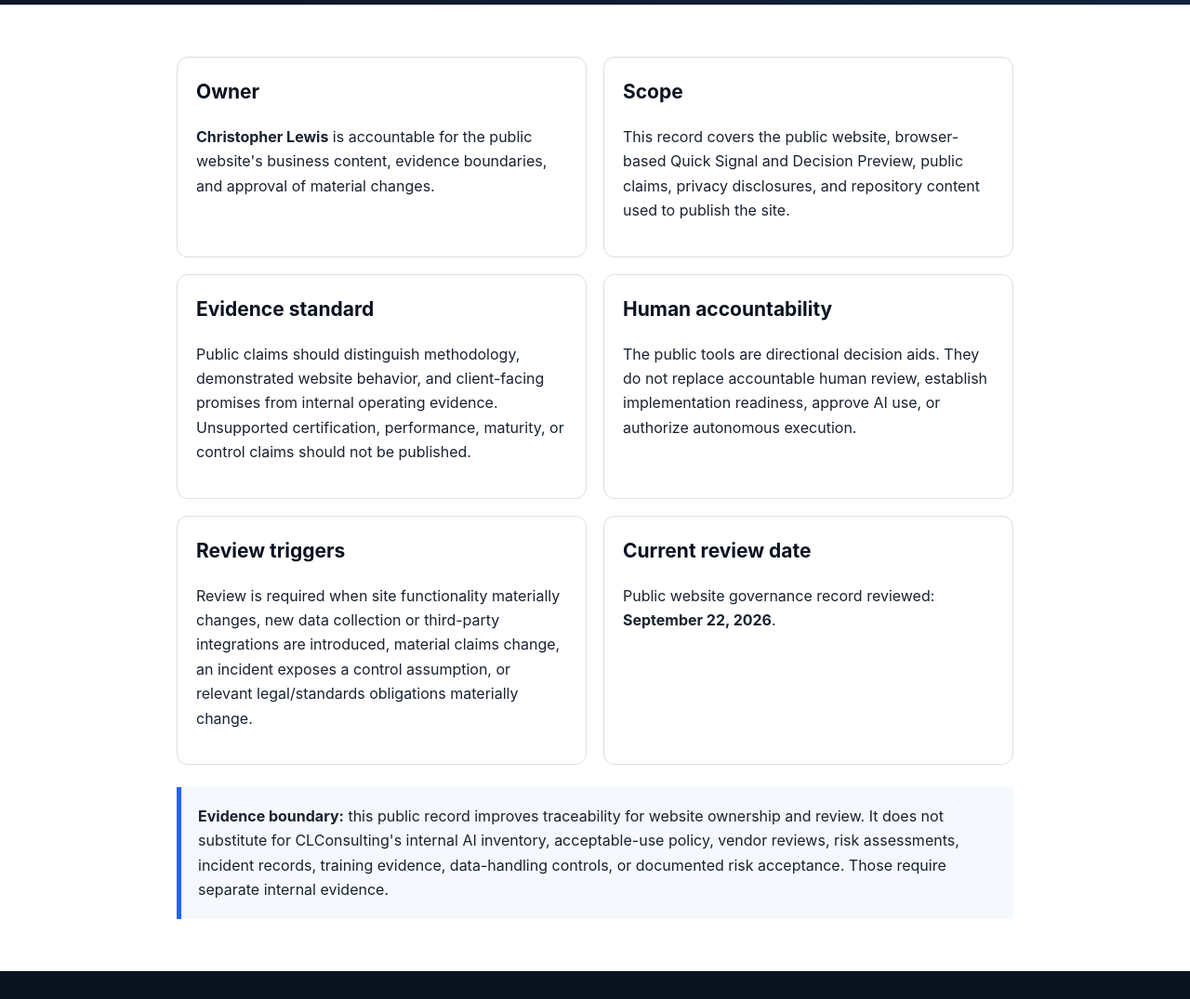
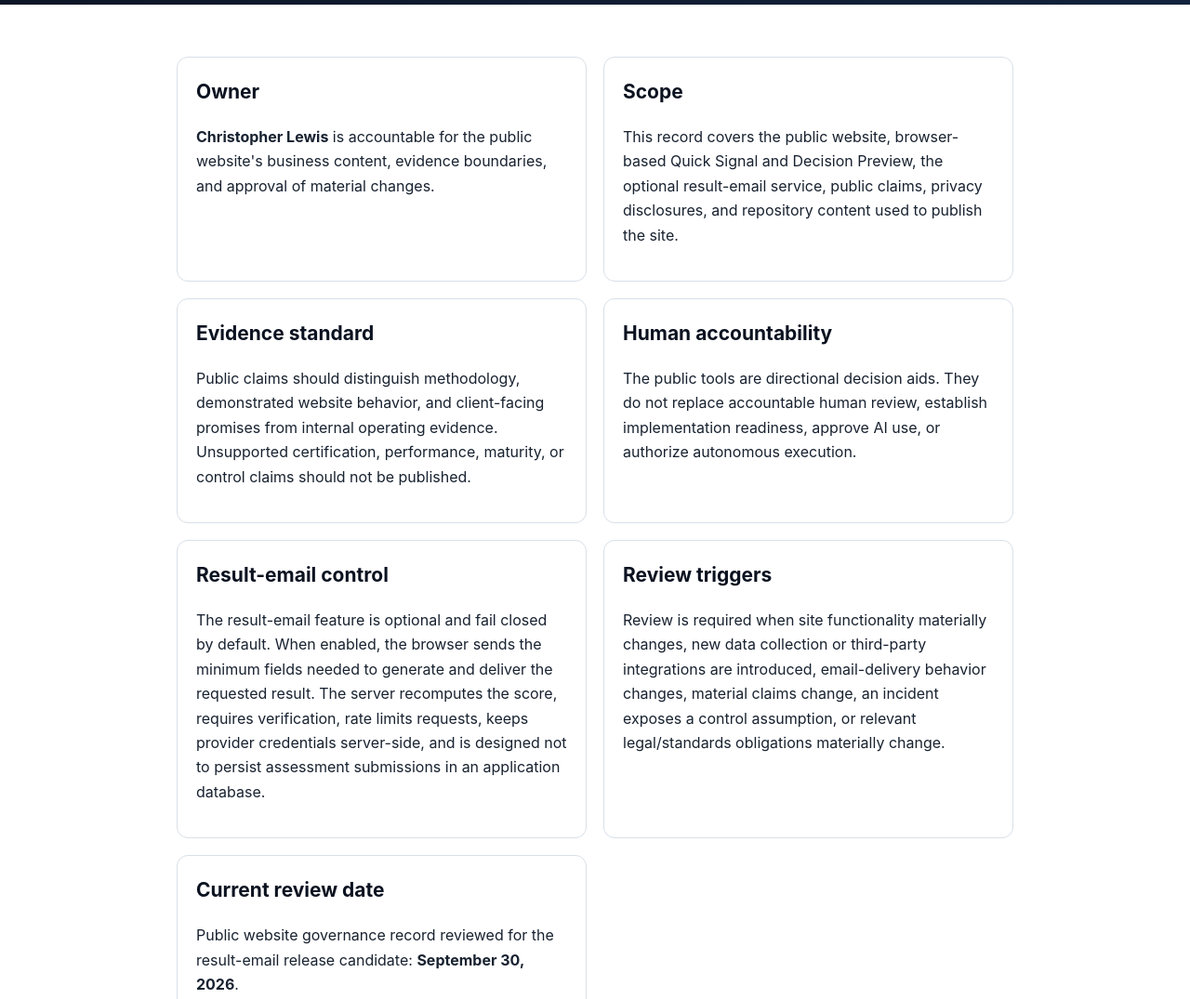
Before and after one commit to CLconsultings/skills-github-pages, a plain HTML site: page governance.html in a window 1280 px wide. Shown: the part 440-1515 px from the top of the page at 93% size. Drawn offline with Linux system fonts and the light colour scheme.

Commit message:
Document governance boundary for optional result email service

```diff
--- a/governance.html
+++ b/governance.html
@@ -18,11 +18,12 @@
 <section class="section"><div class="wrap">
 <div class="grid">
 <div class="card"><h2>Owner</h2><p><strong>Christopher Lewis</strong> is accountable for the public website's business content, evidence boundaries, and approval of material changes.</p></div>
-<div class="card"><h2>Scope</h2><p>This record covers the public website, browser-based Quick Signal and Decision Preview, public claims, privacy disclosures, and repository content used to publish the site.</p></div>
+<div class="card"><h2>Scope</h2><p>This record covers the public website, browser-based Quick Signal and Decision Preview, the optional result-email service, public claims, privacy disclosures, and repository content used to publish the site.</p></div>
 <div class="card"><h2>Evidence standard</h2><p>Public claims should distinguish methodology, demonstrated website behavior, and client-facing promises from internal operating evidence. Unsupported certification, performance, maturity, or control claims should not be published.</p></div>
 <div class="card"><h2>Human accountability</h2><p>The public tools are directional decision aids. They do not replace accountable human review, establish implementation readiness, approve AI use, or authorize autonomous execution.</p></div>
-<div class="card"><h2>Review triggers</h2><p>Review is required when site functionality materially changes, new data collection or third-party integrations are introduced, material claims change, an incident exposes a control assumption, or relevant legal/standards obligations materially change.</p></div>
-<div class="card"><h2>Current review date</h2><p>Public website governance record reviewed: <strong>September 22, 2026</strong>.</p></div>
+<div class="card"><h2>Result-email control</h2><p>The result-email feature is optional and fail closed by default. When enabled, the browser sends the minimum fields needed to generate and deliver the requested result. The server recomputes the score, requires verification, rate limits requests, keeps provider credentials server-side, and is designed not to persist assessment submissions in an application database.</p></div>
+<div class="card"><h2>Review triggers</h2><p>Review is required when site functionality materially changes, new data collection or third-party integrations are introduced, email-delivery behavior changes, material claims change, an incident exposes a control assumption, or relevant legal/standards obligations materially change.</p></div>
+<div class="card"><h2>Current review date</h2><p>Public website governance record reviewed for the result-email release candidate: <strong>September 30, 2026</strong>.</p></div>
 </div>
 <div class="boundary"><strong>Evidence boundary:</strong> this public record improves traceability for website ownership and review. It does not substitute for CLConsulting's internal AI inventory, acceptable-use policy, vendor reviews, risk assessments, incident records, training evidence, data-handling controls, or documented risk acceptance. Those require separate internal evidence.</div>
 </div></section>
```
